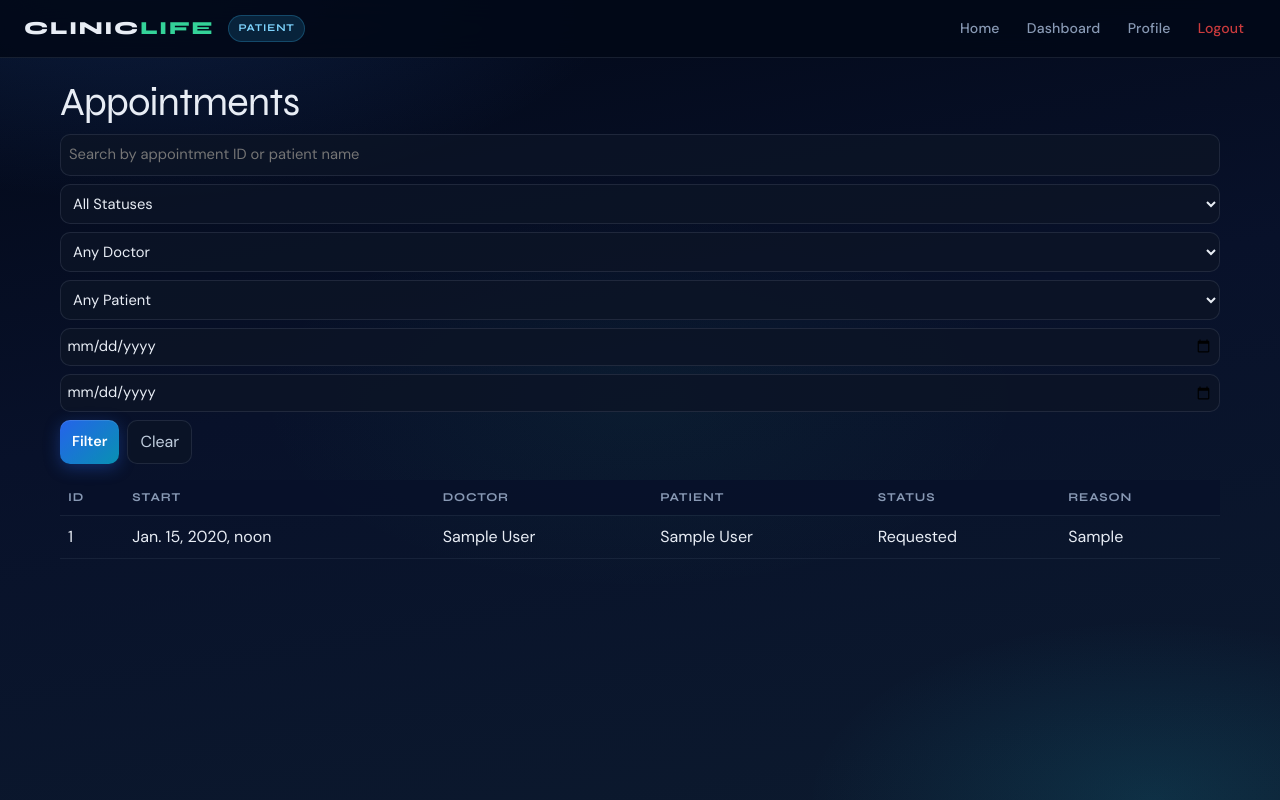
After one commit to Nagham94/Clinic-Appointment-System---Python-Project, a Django app: page /appointments/staff/ in a window 1280 px wide. The commit adds this page. Run offline with Django 5.2, Linux system fonts and the light colour scheme; a user stored in the database is signed in; tables that the repository leaves empty hold one stand-in row (values such as "Sample post").

Commit message:
add filter and search features parts

```diff
--- a/appointments/urls.py
+++ b/appointments/urls.py
@@ -15,4 +15,5 @@ urlpatterns = [
     path('appointment/<int:pk>/no-show/', views.mark_no_show, name='mark_no_show'),
 
     path('appointment/<int:pk>/confirm/', views.confirm_appointment, name='confirm_appointment'),
+    path('staff/', views.staff_appointments, name='staff_appointments'),
 ]
--- a/appointments/views.py
+++ b/appointments/views.py
@@ -10,6 +10,8 @@ from scheduling.services import generate_daily_slots
 
 from sqlite3 import IntegrityError
 from django.db import transaction
+from django.db.models import Q
+from accounts.decorators import role_required
 
 
 # User model import for referencing in views
@@ -244,3 +246,75 @@ def confirm_appointment(request, pk):
         messages.success(request, "Appointment Confirmed Successfully.")
 
     return redirect('queue_manager')
+
+
+"""
+search and filter view for staff to manage appointments, with access control so doctors only see their own appointments but receptionists and admins can see all.
+Supports filtering by status, date, doctor, patient and a search box that looks up patient
+"""
+@login_required
+@role_required(["DOCTOR", "RECEPTIONIST", "ADMIN"])
+# to display all appointments
+def staff_appointments(request):
+    # join with doctor and patient to display their names and all appointments
+    qs = Appointment.objects.select_related('patient', 'doctor').all()
+
+    status = request.GET.get('status')
+    start_date = request.GET.get('start_date')
+    end_date = request.GET.get('end_date')
+    doctor_id = request.GET.get('doctor')
+    patient_id = request.GET.get('patient')
+    q = request.GET.get('q')
+
+    # filter by status -> confirmed, cancelled, no-show, .....
+    if status:
+        qs = qs.filter(status=status)
+
+    # date range filter -> filter by start/end date
+    try:
+        if start_date:
+            qs = qs.filter(start_datetime__date__gte=datetime.fromisoformat(start_date).date())
+        if end_date:
+            qs = qs.filter(start_datetime__date__lte=datetime.fromisoformat(end_date).date())
+    except ValueError:
+        messages.warning(request, 'Invalid date format. Use YYYY-MM-DD.')
+
+    # filter by doctor or patient id
+    if doctor_id:
+        qs = qs.filter(doctor__id=doctor_id)
+    if patient_id:
+        qs = qs.filter(patient__id=patient_id)
+
+    # If the logged in user is a doctor, only show their appointments
+    if request.user.role == 'DOCTOR':
+        qs = qs.filter(doctor=request.user)
+        doctor_id = str(request.user.id)
+
+    # search box to look up patient by name, also allow searching by appointment id
+    if q:
+        q = q.strip()
+        filters = Q(patient__username__icontains=q) | Q(patient__first_name__icontains=q) | Q(patient__last_name__icontains=q)
+        if q.isdigit():
+            filters |= Q(id=int(q))
+        qs = qs.filter(filters)
+
+    users = get_user_model().objects.filter(Q(role='DOCTOR') | Q(role='PATIENT'))
+    doctors = users.filter(role='DOCTOR')
+    patients = users.filter(role='PATIENT')
+
+    context = {
+        'appointments': qs.order_by('-start_datetime')[:200],
+        'doctors': doctors,
+        'patients': patients,
+        'statuses': Appointment.Status,
+        'selected': {
+            'status': status,
+            'start_date': start_date,
+            'end_date': end_date,
+            'doctor_id': doctor_id,
+            'patient_id': patient_id,
+            'q': q,
+        }
+    }
+
+    return render(request, 'appointments/staff_appointments.html', context)
--- a/clinic_system/settings.py
+++ b/clinic_system/settings.py
@@ -27,7 +27,7 @@ load_dotenv(BASE_DIR / '.env')
 SECRET_KEY = os.getenv('SECRET_KEY', 'django-insecure-default-fallback-key')
 
 # SECURITY WARNING: don't run with debug turned on in production!
-DEBUG = os.getenv('DEBUG', 'False') == 'True'
+DEBUG = os.getenv('DEBUG', 'True') == 'True'
 
 ALLOWED_HOSTS = os.getenv('ALLOWED_HOSTS', '').split(',') if os.environ.get('ALLOWED_HOSTS') else []
 
--- a/templates/accounts/admin_dashboard.html
+++ b/templates/accounts/admin_dashboard.html
@@ -17,6 +17,9 @@
             </a>
             <a href="{% url 'admin_register' %}" class="btn-primary btn-icon" style="text-decoration:none;">
                 <i class="fa-solid fa-user-plus"></i> New User
+            </a>
+            <a href="{% url 'staff_appointments' %}" class="btn btn-icon" style="text-decoration:none;">
+                <i class="fa-solid fa-calendar-days"></i> Appointments
             </a>
         </div>
     </div>
--- a/templates/accounts/receptionist_dashboard.html
+++ b/templates/accounts/receptionist_dashboard.html
@@ -81,6 +81,9 @@
             <a href="{% url 'queue_manager' %}" class="btn btn-icon" style="text-decoration:none; font-size:0.85rem;">
                 <i class="fa-solid fa-list"></i> Open Queue Manager
             </a>
+            <a href="{% url 'staff_appointments' %}" class="btn btn-icon" style="text-decoration:none; font-size:0.85rem; margin-left:0.4rem;">
+                <i class="fa-solid fa-calendar-days"></i> View Appointments
+            </a>
         </div>
 
         <!-- Doctor Schedules -->
--- /dev/null
+++ b/templates/appointments/staff_appointments.html
@@ -0,0 +1,70 @@
+{% extends 'base.html' %}
+{% block title %}Appointments - Staff{% endblock %}
+
+{% block content %}
+<div class="container" style="max-width:1100px; margin:1.25rem auto;">
+  <h1>Appointments</h1>
+
+  <form method="get" style="display:flex; gap:0.5rem; flex-wrap:wrap; margin-bottom:1rem;">
+    <input type="text" name="q" placeholder="Search by appointment ID or patient name" value="{{ selected.q|default:'' }}" style="flex:1; padding:0.5rem;" />
+
+    <select name="status" style="padding:0.5rem;">
+      <option value="">All Statuses</option>
+      {% for key, label in statuses.choices %}
+      <option value="{{ key }}" {% if selected.status == key %}selected{% endif %}>{{ label }}</option>
+      {% endfor %}
+    </select>
+
+    {% if user.role != 'DOCTOR' %}
+    <select name="doctor" style="padding:0.5rem;">
+      <option value="">Any Doctor</option>
+      {% for d in doctors %}
+      <option value="{{ d.id }}" {% if selected.doctor_id == d.id|stringformat:"s" %}selected{% endif %}>{{ d.get_full_name|default:d.username }}</option>
+      {% endfor %}
+    </select>
+    {% else %}
+    <input type="hidden" name="doctor" value="{{ user.id }}" />
+    {% endif %}
+
+    <select name="patient" style="padding:0.5rem;">
+      <option value="">Any Patient</option>
+      {% for p in patients %}
+      <option value="{{ p.id }}" {% if selected.patient_id == p.id|stringformat:"s" %}selected{% endif %}>{{ p.get_full_name|default:p.username }}</option>
+      {% endfor %}
+    </select>
+
+    <input type="date" name="start_date" value="{{ selected.start_date|default:'' }}" style="padding:0.4rem;" />
+    <input type="date" name="end_date" value="{{ selected.end_date|default:'' }}" style="padding:0.4rem;" />
+
+    <button class="btn-primary" type="submit" style="padding:0.5rem 0.75rem;">Filter</button>
+    <a href="{% url 'staff_appointments' %}" class="btn-secondary" style="padding:0.5rem 0.75rem; text-decoration:none;">Clear</a>
+  </form>
+
+  <table style="width:100%; border-collapse:collapse;">
+    <thead>
+      <tr style="text-align:left; border-bottom:1px solid #ddd;">
+        <th style="padding:0.5rem;">ID</th>
+        <th style="padding:0.5rem;">Start</th>
+        <th style="padding:0.5rem;">Doctor</th>
+        <th style="padding:0.5rem;">Patient</th>
+        <th style="padding:0.5rem;">Status</th>
+        <th style="padding:0.5rem;">Reason</th>
+      </tr>
+    </thead>
+    <tbody>
+      {% for a in appointments %}
+      <tr style="border-bottom:1px solid #f1f1f1;">
+        <td style="padding:0.5rem;">{{ a.id }}</td>
+        <td style="padding:0.5rem;">{{ a.start_datetime }}</td>
+        <td style="padding:0.5rem;">{{ a.doctor.get_full_name|default:a.doctor.username }}</td>
+        <td style="padding:0.5rem;">{{ a.patient.get_full_name|default:a.patient.username }}</td>
+        <td style="padding:0.5rem;">{{ a.get_status_display }}</td>
+        <td style="padding:0.5rem;">{{ a.reason|default:'-' }}</td>
+      </tr>
+      {% empty %}
+      <tr><td colspan="6" style="padding:1rem;">No appointments found.</td></tr>
+      {% endfor %}
+    </tbody>
+  </table>
+</div>
+{% endblock %}
```
Also changed, not shown: templates/accounts/doctor_dashboard.html (+9 -4 lines).
